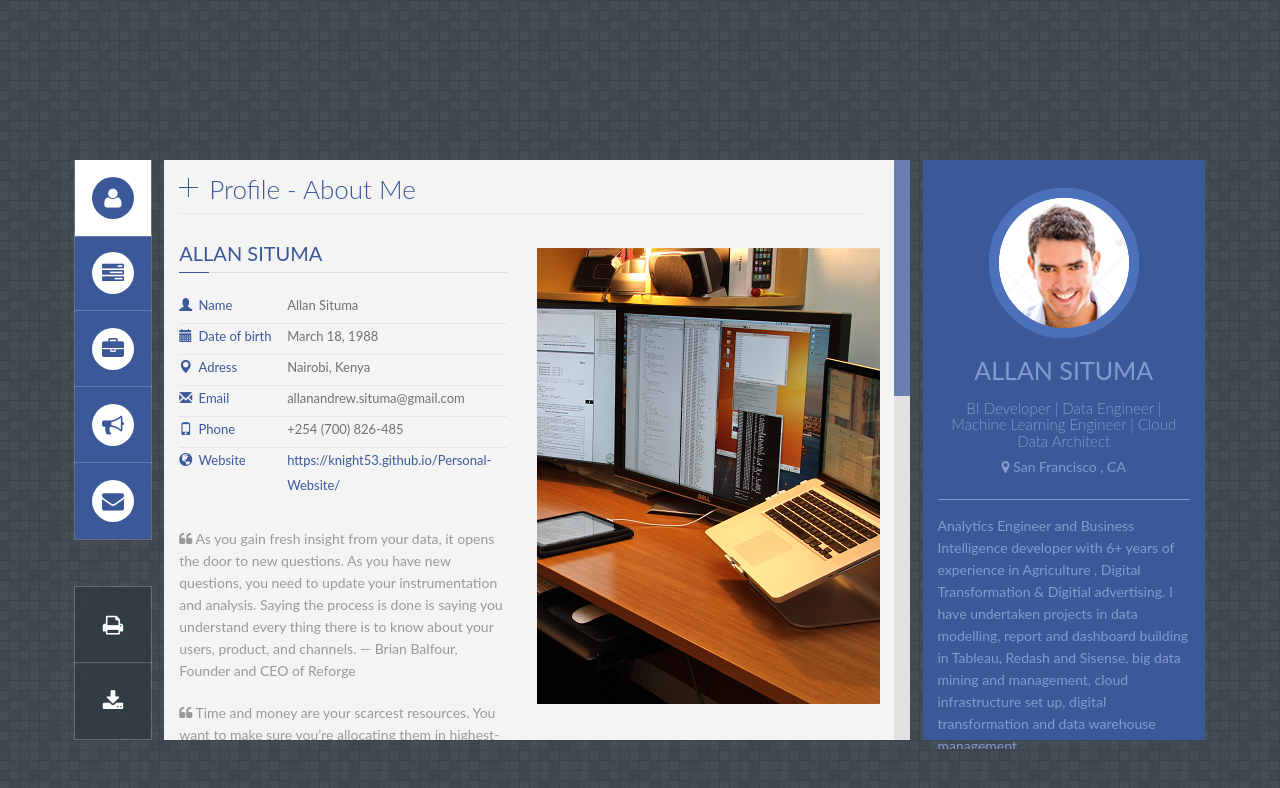
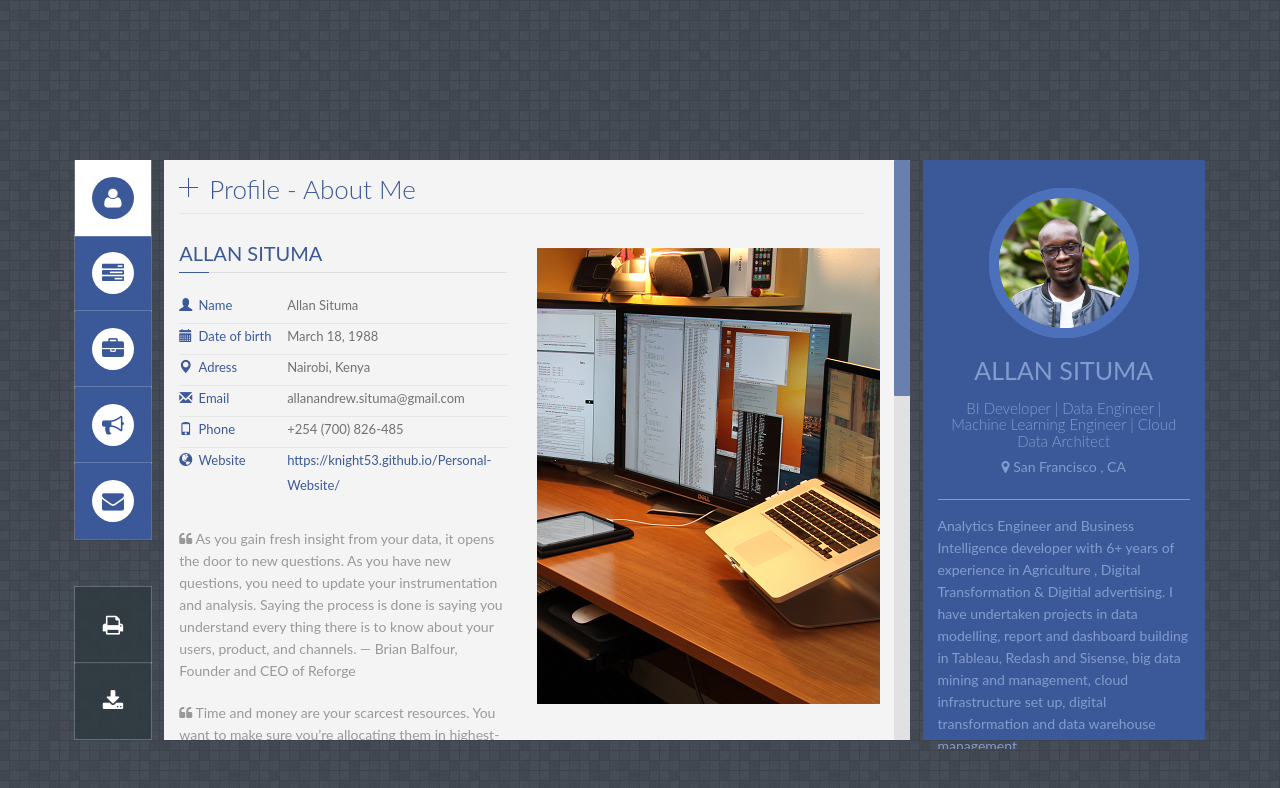
Before and after one commit to AllanSituma/personal-website, a Jekyll site: the page built from index.html, in a window 1280 px wide. Shown: the top 788 px of the page. Built offline with Jekyll 4.4.1, drawn with Linux system fonts in a browser that asks for light colours; some web fonts are replaced.

Commit message:
update profile photo

```diff
--- a/index.html
+++ b/index.html
@@ -45,15 +45,15 @@ layout: default
 
          <div class="image-holder one" id="pic_prof_1" style="display:block">
 
-                <img class="head-image up circle" src="images/img/up.png" width="150" height="150" alt="" />
-                <img class="head-image up-left circle" src="images/img/upleft.png" width="150" height="150" alt="" />
-                <img class="head-image left circle" src="images/img/left.png" width="150" height="150" alt="" />
-                <img class="head-image down-left circle" src="images/img/downleft.png" width="150" height="150" alt="" />
-                <img class="head-image down circle" src="images/img/down.png" width="150" height="150" alt="" />
-                <img class="head-image down-right circle" src="images/img/downright.png" width="150" height="150" alt="" />
-                <img class="head-image right circle" src="images/img/right.png" width="150" height="150" alt="" />
-                <img class="head-image up-right circle" src="images/img/upright.png" width="150" height="150" alt="" />
-                <img class="head-image front circle" src="images/img/front.png" width="150" height="150" alt="" />
+                <img class="head-image up circle" src="images/img/up.jpg" width="150" height="150" alt="" />
+                <img class="head-image up-left circle" src="images/img/upleft.jpg" width="150" height="150" alt="" />
+                <img class="head-image left circle" src="images/img/left.jpg" width="150" height="150" alt="" />
+                <img class="head-image down-left circle" src="images/img/downleft.jpg" width="150" height="150" alt="" />
+                <img class="head-image down circle" src="images/img/down.jpg" width="150" height="150" alt="" />
+                <img class="head-image down-right circle" src="images/img/downright.jpg" width="150" height="150" alt="" />
+                <img class="head-image right circle" src="images/img/right.jpg" width="150" height="150" alt="" />
+                <img class="head-image up-right circle" src="images/img/upright.jpg" width="150" height="150" alt="" />
+                <img class="head-image front circle" src="images/img/front.jpg" width="150" height="150" alt="" />
 
         </div>
 
```
Also changed, not shown: images/img/down.jpg (added), images/img/down.png (deleted), images/img/downleft.jpg (added), images/img/downleft.png (deleted), images/img/downright.jpg (added), images/img/downright.png (deleted), images/img/front.jpg (added), images/img/front.png (deleted), images/img/left.jpg (added), images/img/left.png (deleted), images/img/right.jpg (added), images/img/right.png (deleted), images/img/up.jpg (added), images/img/up.png (deleted), 4 more files.
